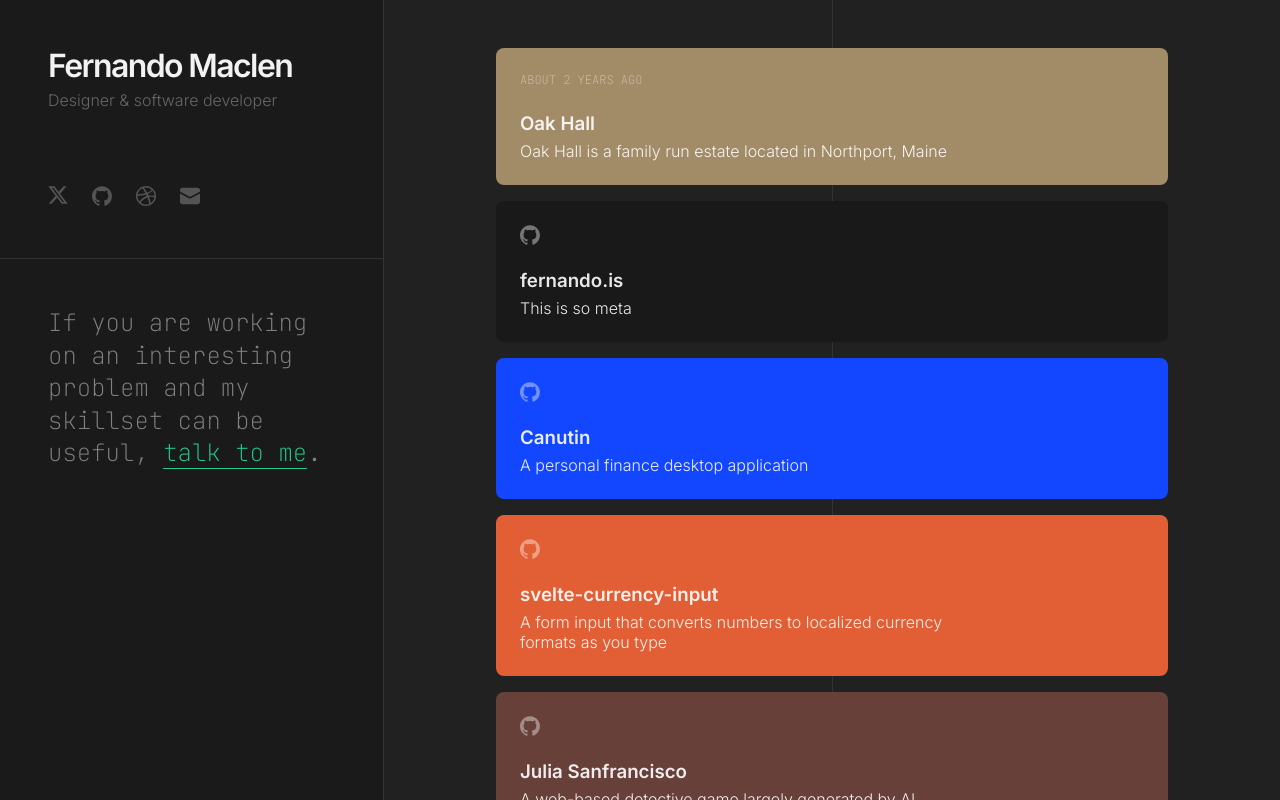
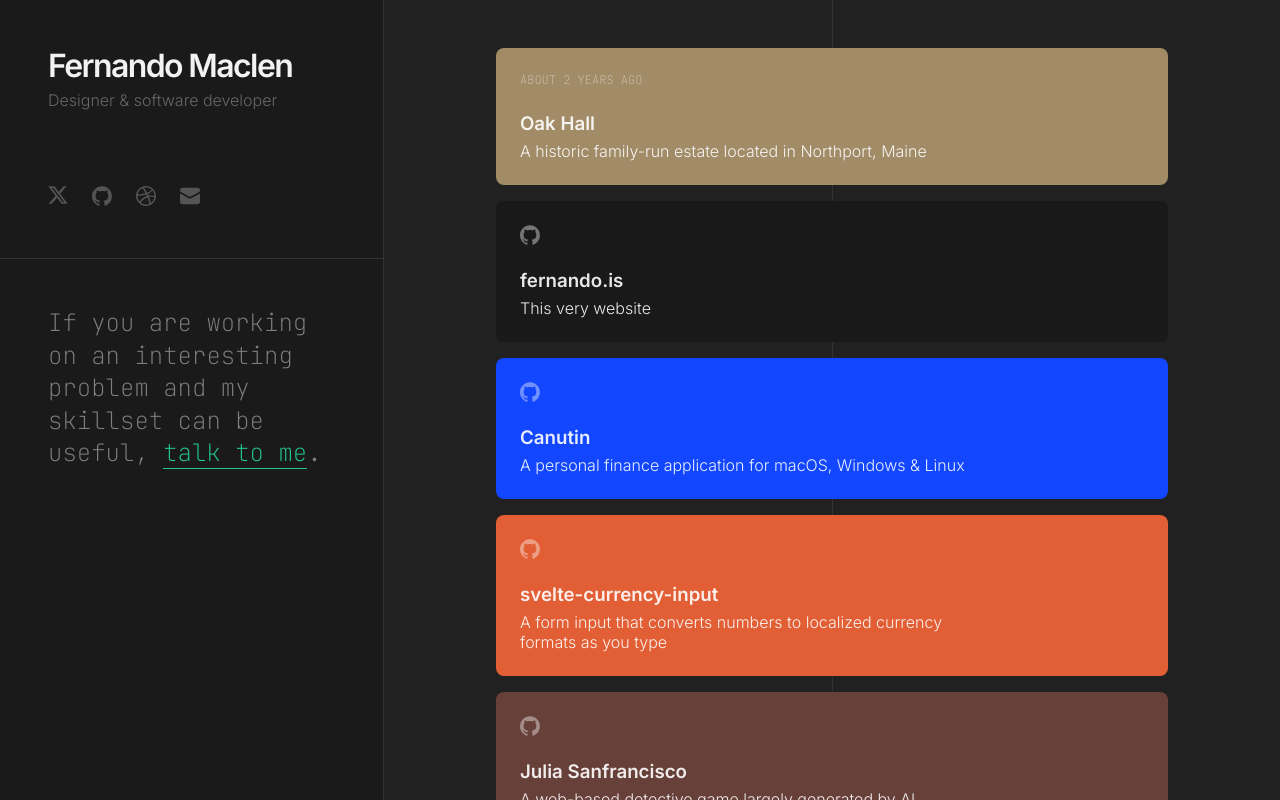
Before and after one commit to fmaclen/fernando.is, a SvelteKit app: page / in a window 1280 px wide. Built offline with nearby package versions, Linux system fonts and the light colour scheme; no server answers.

Commit message:
update descriptions

```diff
--- a/src/app.html
+++ b/src/app.html
@@ -2,9 +2,11 @@
 <html lang="en">
 	<head>
 		<title>Fernando Maclen ~ Designer & software developer</title>
+		<meta name="description" content="I'm designer and software developer currently based in Florida and remote circa 2007. This is my portfolio of recent projects.">
 		<meta charset="utf-8" />
 		<link rel="icon" href="%sveltekit.assets%/favicon.png" />
 		<meta name="viewport" content="width=device-width" />
+		<script defer data-domain="fernando.is" src="https://plausible.io/js/script.js"></script>
 		%sveltekit.head%
 	</head>
 	<body data-sveltekit-preload-data="hover" class="body">
--- a/src/lib/stores/projectsStore.ts
+++ b/src/lib/stores/projectsStore.ts
@@ -18,14 +18,14 @@
 let projects: Project[] = [
 	{
 		title: 'fernando.is',
-		description: 'This is so meta',
+		description: 'This very website',
 		url: 'https://fernando.is',
 		repo: 'fmaclen/fernando.is',
 		theme: 'fernando-is'
 	},
 	{
 		title: 'Canutin',
-		description: 'A personal finance desktop application',
+		description: 'A personal finance application for macOS, Windows & Linux',
 		url: 'https://canutin.com',
 		repo: 'fmaclen/canutin-desktop',
 		theme: 'canutin'
@@ -46,7 +46,7 @@
 	},
 	{
 		title: 'auto-garden',
-		description: 'Computers that garden for you',
+		description: 'Moisture monitor and irrigation system for my plants',
 		url: 'https://github.com/fmaclen/auto-garden',
 		repo: 'fmaclen/auto-garden',
 		theme: 'auto-garden'
@@ -67,7 +67,7 @@
 	},
 	{
 		title: 'Oak Hall',
-		description: 'Oak Hall is a family run estate located in Northport, Maine',
+		description: 'A historic family-run estate located in Northport, Maine',
 		url: 'https://oakhallestate.org/',
 		updatedAt: '2021-08-06T00:00:00Z',
 		theme: 'oak-hall'
```
